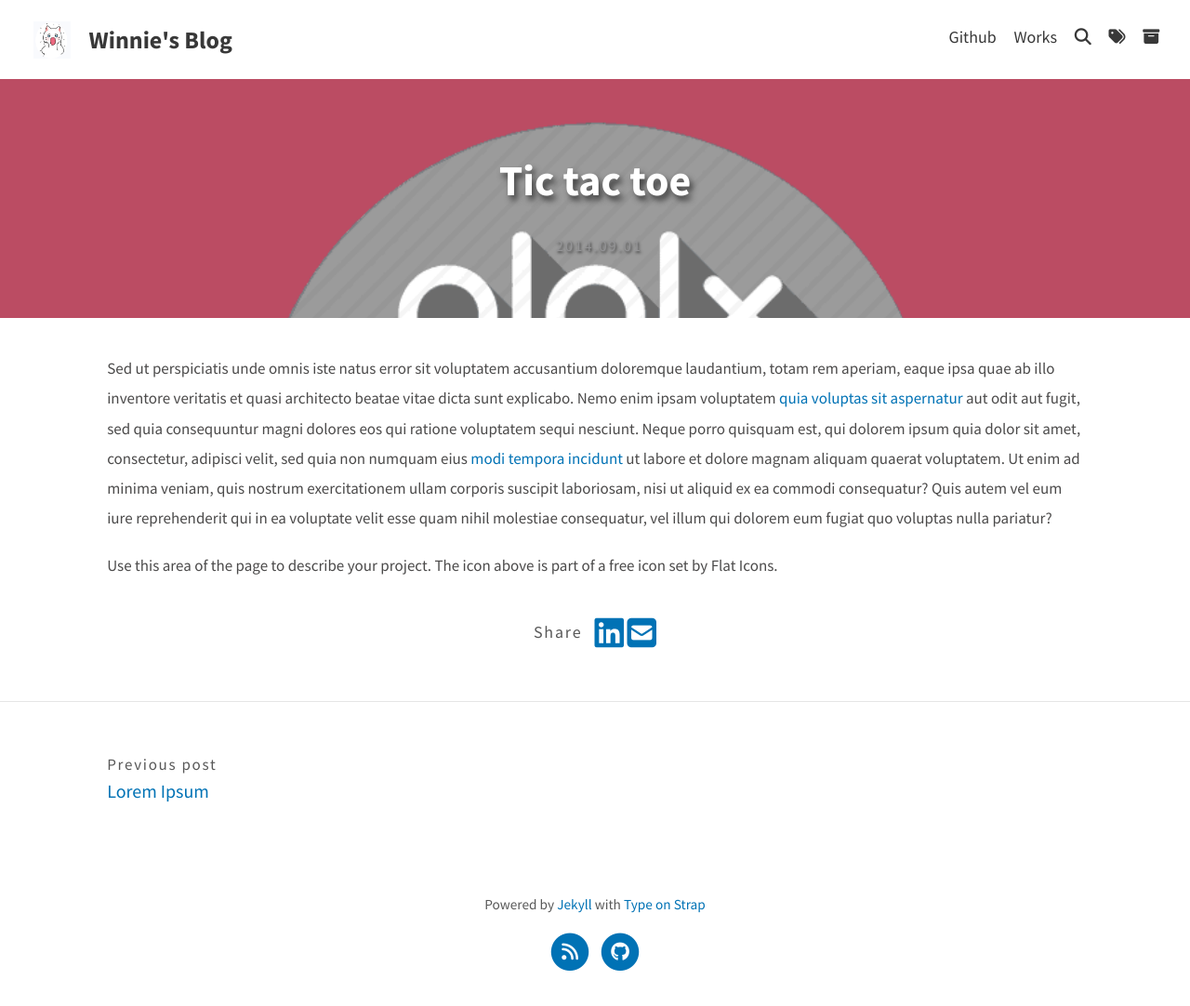
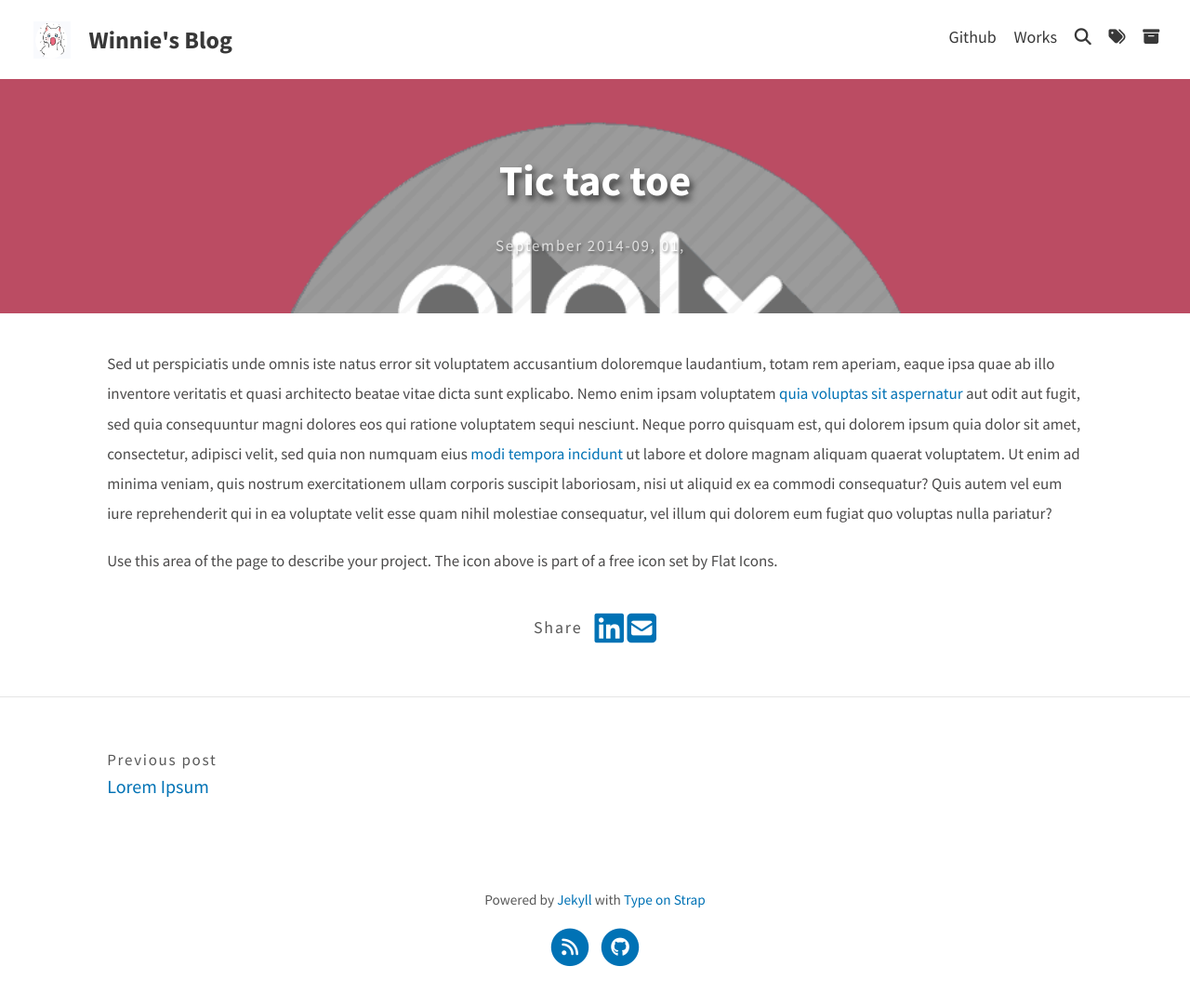
Before and after one commit to byunyourim/winnie.github.io, a Jekyll site: the page built from _portfolio/tictactoe.md, in a window 1280 px wide. Shown: the whole page at 93% size. Built offline with Jekyll 4.4.1, drawn with Linux system fonts in a browser that asks for light colours; a script that is not in the unit is left out; comment, search, counter and statistics services are not loaded; some of the changed lines change nothing that is shown.

Commit message:
add file

```diff
--- a/_includes/blog/post_info.liquid
+++ b/_includes/blog/post_info.liquid
@@ -1,5 +1,5 @@
+{% assign author = site.data.authors[include.author] %}
 {% assign date = include.date | default: "today" | date: site.data.language.str_date_format | default: '%B %-d, %Y' %}
-{% assign categories = include.categories | default: '' %}
 
 <div class="post-info">
   {%- if author.url -%}<a href="{{ author.url | relative_url }}" target="_blank" rel="noopener">{%- endif -%}
@@ -7,8 +7,9 @@
       <img alt="Author's avatar" src="{{ author.avatar | relative_url }}" loading="lazy">
     {% endif %}
     <p class="meta">
-          <p class="category">&nbsp;{{ categories }}</p>&nbsp;&nbsp;<p class="empty">&nbsp;
-          {{ date | date: " %Y.%m.%d" }}&nbsp;</p>
+      {% if author.name %}{{ author.name }} - {% endif %}
+      {% assign x = date | date: "%m" | minus: 1 %}
+      {{ site.data.language.str_months[x] | default: date | date: "%B" }} {{ date | date: " %Y-%m, %d," }}
     </p>
   {%- if author.url -%}</a>{%- endif -%}
 </div>
```
